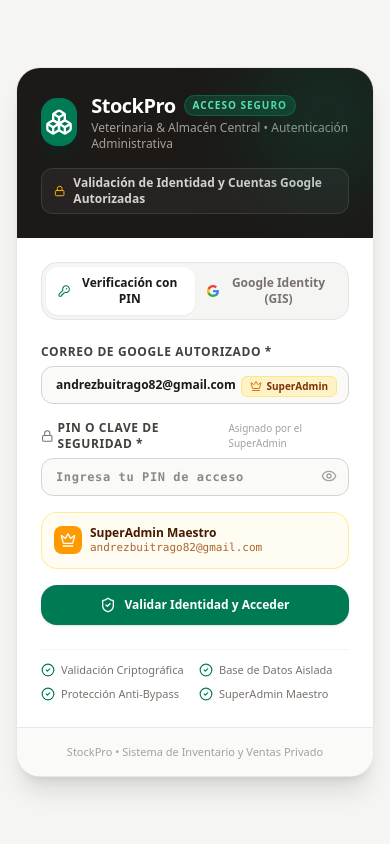
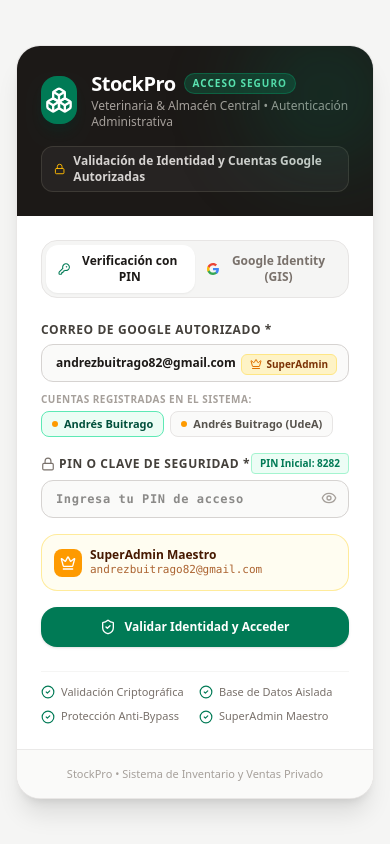
Before and after one commit to AndresBuitrago-IA95/VetStock, a React (Vite) app: page / in a window 390 px wide. Built offline with nearby package versions, Linux system fonts and the light colour scheme.

Commit message:
fix(auth): enable cross-network admin login, udea superadmin & mobile optimizations

```diff
--- a/index.html
+++ b/index.html
@@ -2,8 +2,8 @@
 <html lang="es">
   <head>
     <meta charset="UTF-8" />
-    <meta name="viewport" content="width=device-width, initial-scale=1.0" />
-    <title>InventarioPRO — Sistema General de Gestión de Inventario y Ventas</title>
+    <meta name="viewport" content="width=device-width, initial-scale=1.0, maximum-scale=1.0, user-scalable=no" />
+    <title>VetStock — Sistema de Gestión de Inventario y Ventas</title>
     <meta name="description" content="Gestión profesional de inventario, productos, ventas POS, alertas y reportes" />
     <link rel="preconnect" href="https://fonts.googleapis.com">
     <link rel="preconnect" href="https://fonts.gstatic.com" crossorigin>
--- a/metadata.json
+++ b/metadata.json
@@ -1,6 +1,6 @@
 {
-  "name": "Sistema de Inventario y Ventas",
-  "description": "Sistema profesional de control de inventario, existencias, ventas POS, alertas de stock y reportes comerciales",
+  "name": "VetStock",
+  "description": "Sistema profesional de inventario, productos, ventas POS, alertas y reportes para clínicas veterinarias y tiendas de mascotas.",
   "requestFramePermissions": ["camera"],
   "majorCapabilities": ["MAJOR_CAPABILITY_SERVER_SIDE_GEMINI_API"]
 }
--- a/src/data/mockData.ts
+++ b/src/data/mockData.ts
@@ -23,6 +23,27 @@
     lastLoginAt: '2026-08-13T14:30:00Z',
     securityPin: '8282',
     notes: 'Propietario / SuperAdministrador del Sistema',
+  },
+  {
+    id: 'adm-udea',
+    name: 'Andrés Buitrago (UdeA)',
+    email: 'andres.buitragos@udea.edu.co',
+    role: 'SuperAdmin',
+    avatarUrl: 'https://lh3.googleusercontent.com/a/ACg8ocISz19Wc=s96-c',
+    status: 'activo',
+    phone: '+57 310 892 3411',
+    permissions: {
+      canManageAdmins: true,
+      canEditInventory: true,
+      canSell: true,
+      canEditSales: true,
+      canViewReports: true,
+      canDeleteProducts: true,
+    },
+    createdAt: '2026-01-01T00:00:00Z',
+    lastLoginAt: '2026-08-13T14:30:00Z',
+    securityPin: '8282',
+    notes: 'SuperAdministrador Institucional',
   },
 ];
 
--- a/src/views/AdminLoginView.tsx
+++ b/src/views/AdminLoginView.tsx
@@ -301,6 +301,37 @@
                     </span>
                   )}
                 </div>
+
+                {/* Quick Account Selectors */}
+                {adminAccounts.length > 0 && (
+                  <div className="mt-2.5">
+                    <p className="text-[10px] font-bold text-stone-400 uppercase tracking-wider mb-1">
+                      Cuentas Registradas en el Sistema:
+                    </p>
+                    <div className="flex flex-wrap gap-1.5">
+                      {adminAccounts.map((acc) => (
+                        <button
+                          key={acc.id}
+                          type="button"
+                          onClick={() => {
+                            setSelectedEmail(acc.email);
+                            if (acc.securityPin) {
+                              setSecurityPin(acc.securityPin);
+                            }
+                          }}
+                          className={`px-2.5 py-1 rounded-lg text-[11px] font-semibold border transition-all text-left flex items-center gap-1.5 cursor-pointer ${
+                            selectedEmail.toLowerCase() === acc.email.toLowerCase()
+                              ? 'bg-emerald-50 border-emerald-300 text-emerald-900 font-bold'
+                              : 'bg-stone-50 border-stone-200 text-stone-600 hover:bg-stone-100'
+                          }`}
+                        >
+                          <span className={`w-1.5 h-1.5 rounded-full ${acc.role === 'SuperAdmin' ? 'bg-amber-500' : 'bg-emerald-500'}`} />
+                          <span className="truncate max-w-[140px] sm:max-w-[180px]">{acc.name}</span>
+                        </button>
+                      ))}
+                    </div>
+                  </div>
+                )}
               </div>
 
               {/* Security PIN input */}
@@ -310,9 +341,13 @@
                     <Lock className="w-3.5 h-3.5 text-stone-500" />
                     PIN o Clave de Seguridad *
                   </label>
-                  <span className="text-[10px] text-stone-400 font-medium">
-                    Asignado por el SuperAdmin
-                  </span>
+                  <button
+                    type="button"
+                    onClick={() => setSecurityPin('8282')}
+                    className="text-[10px] text-emerald-700 hover:text-emerald-800 font-bold bg-emerald-50 px-2 py-0.5 rounded border border-emerald-200 cursor-pointer"
+                  >
+                    PIN Inicial: 8282
+                  </button>
                 </div>
 
                 <div className="relative">
```
Also changed, not shown: 1 other file (tests, documents, lock files or other folders).
